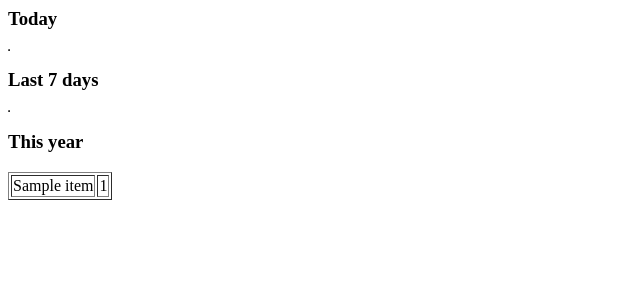
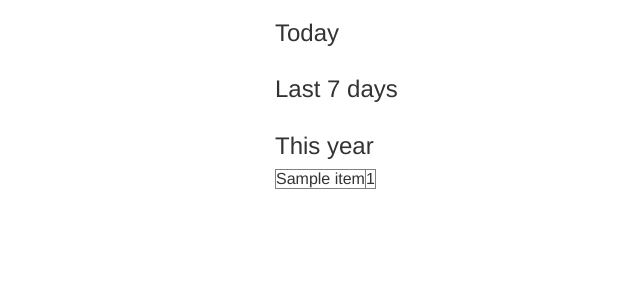
Before and after one commit to FireRick/learning_record, a Django app: page /stat/ in a window 1280 px wide. Shown: the top 300 px of the page, without its empty margins (0-640 px from the left). Run offline with Django 3.2, Linux system fonts and the light colour scheme; tables that the repository leaves empty hold one stand-in row (values such as "Sample post").

Commit message:
Add "bootstrap" css to "base.html".

```diff
--- a/learning_record/record/templates/record/base.html
+++ b/learning_record/record/templates/record/base.html
@@ -3,8 +3,15 @@
     <meta charset="UTF-8">
     <meta name="viewport" content="width=device-width, initial-scale=1.0">
     <title>Learning Record</title>
+    <link href="https://cdn.jsdelivr.net/npm/bootstrap@3.3.7/dist/css/bootstrap.min.css" rel="stylesheet">
 </head>
 <body>
-    {% block main %}{% endblock main %}
+    <div class="container">
+        <div class="col-md-8 col-md-offset-2">
+            {% block main %}{% endblock main %}
+            <script src="https://cdn.jsdelivr.net/npm/jquery@1.12.4/dist/jquery.min.js"></script>
+            <script src="https://cdn.jsdelivr.net/npm/bootstrap@3.3.7/dist/js/bootstrap.min.js"></script>
+        </div>
+    </div>
 </body>
 </html>
```
